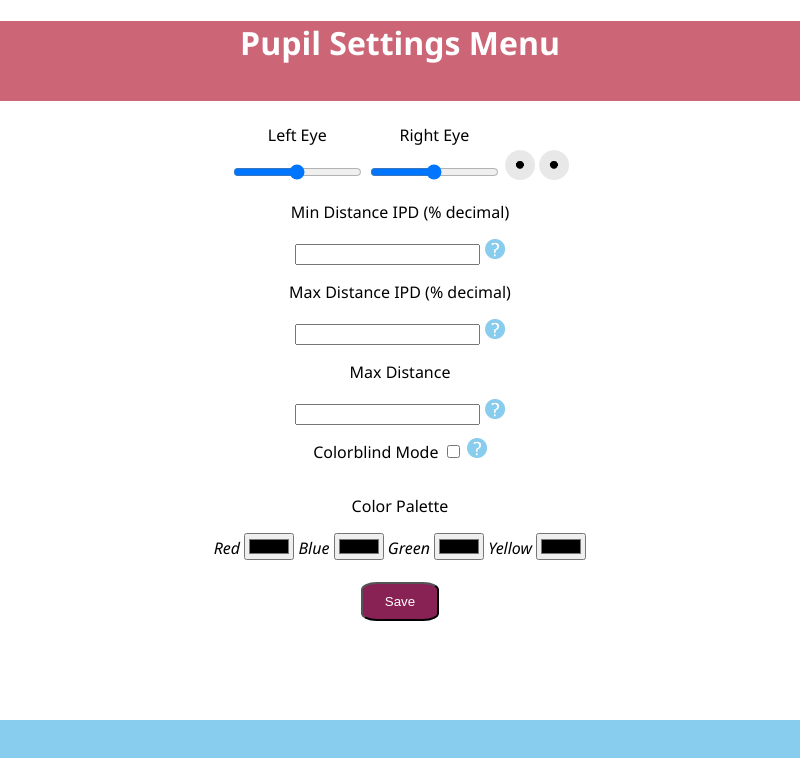
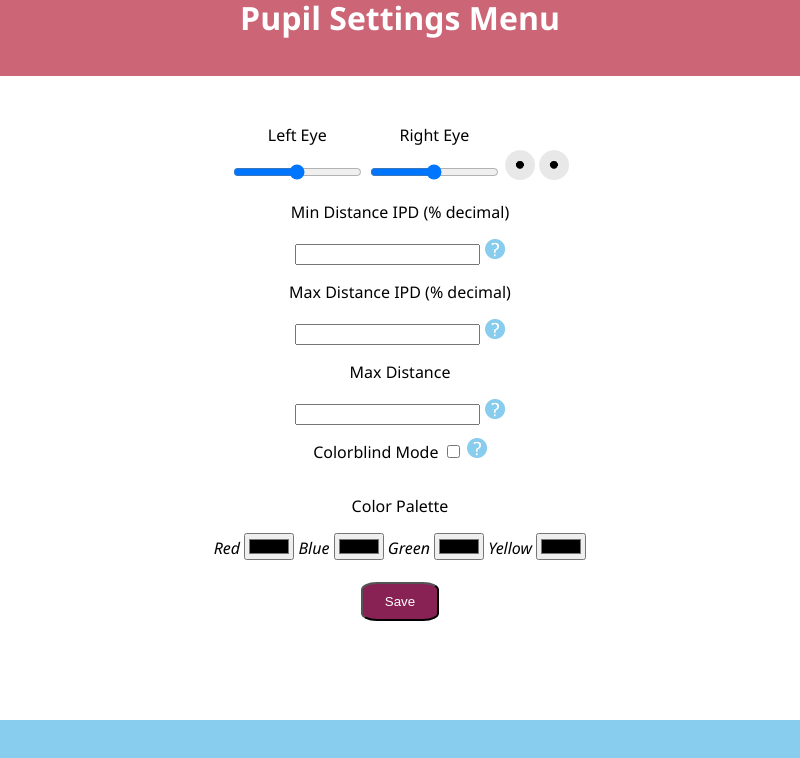
Before and after one commit to TristanDamron/Pupil-Settings-Menu, an Electron app: page index.html in a window 800 px wide. Drawn offline with nearby package versions, Linux system fonts and the light colour scheme; no server answers.

Commit message:
Fixed css header.

```diff
--- a/main.css
+++ b/main.css
@@ -6,11 +6,10 @@ h1 {
     height: 10%;
     width: 100%;
     background-color: #cc6677;
-    top: 0;
     color: #fff;
     position: absolute;
-    top: 0;
     left: 0;
+    top: -25;
 }
 
 form {
```
